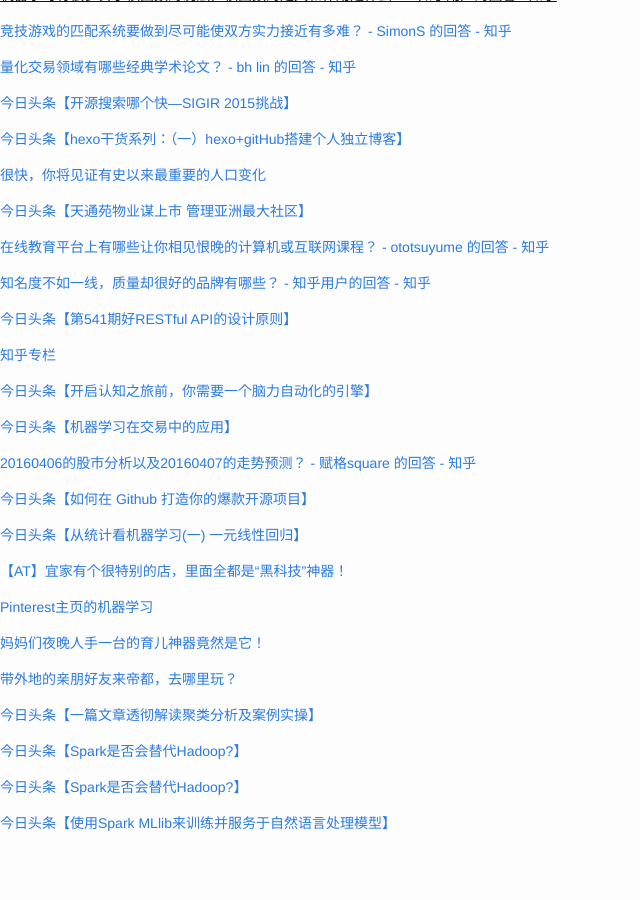
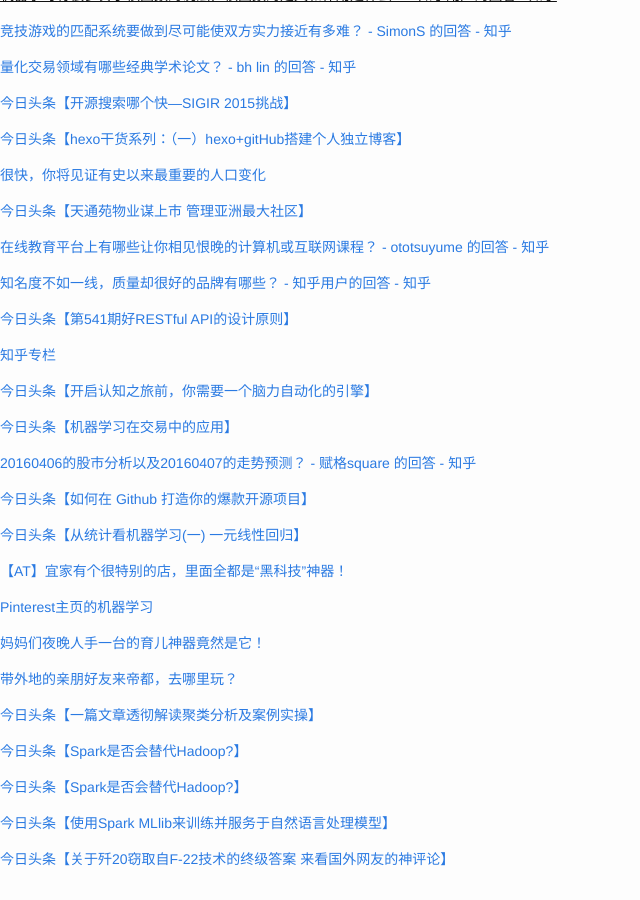
Before and after one commit to cnwarden/cnwarden.github.io, a Jekyll site: the page built from fav/index.md, in a window 1280 px wide and 900 px high, scrolled down 8634 px. Shown: the whole window, without its empty margins (0-640 px from the left). Built offline with Jekyll 4.4.1, drawn with Linux system fonts in a browser that asks for light colours; emoji names are drawn with the system emoji font; before the commit the page ends 9498 px from its top, so only the background shows below that.

Commit message:
auto commit

```diff
--- a/fav/index.md
+++ b/fav/index.md
@@ -524,3 +524,5 @@ title:  fav
 [今日头条【Spark是否会替代Hadoop?】](http://toutiao.com/group/6266160855173775617/?iid=3946525414&app=news_article&tt_from=android_share&utm_source=email&utm_medium=toutiao_android&utm_campaign=client_share)
 
 [今日头条【使用Spark MLlib来训练并服务于自然语言处理模型】](http://toutiao.com/group/6267676834193375490/?iid=3946525414&app=news_article&tt_from=android_share&utm_source=email&utm_medium=toutiao_android&utm_campaign=client_share)
+
+[今日头条【关于歼20窃取自F-22技术的终级答案 来看国外网友的神评论】](http://toutiao.com/group/6271447263118983425/?iid=3946525414&app=news_article&tt_from=android_share&utm_source=email&utm_medium=toutiao_android&utm_campaign=client_share)
```
